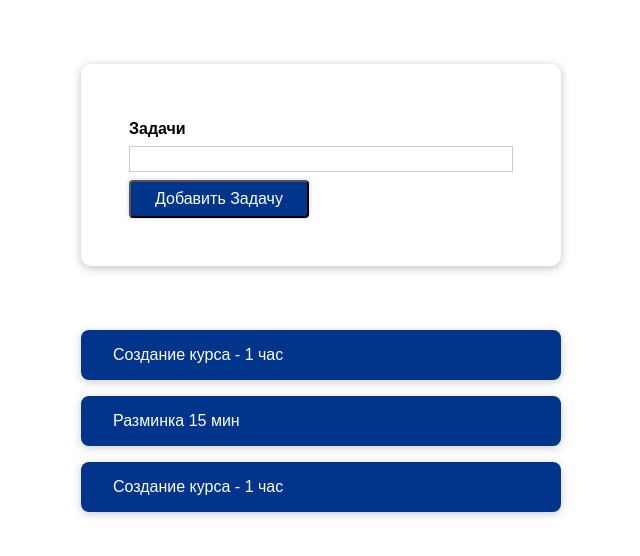
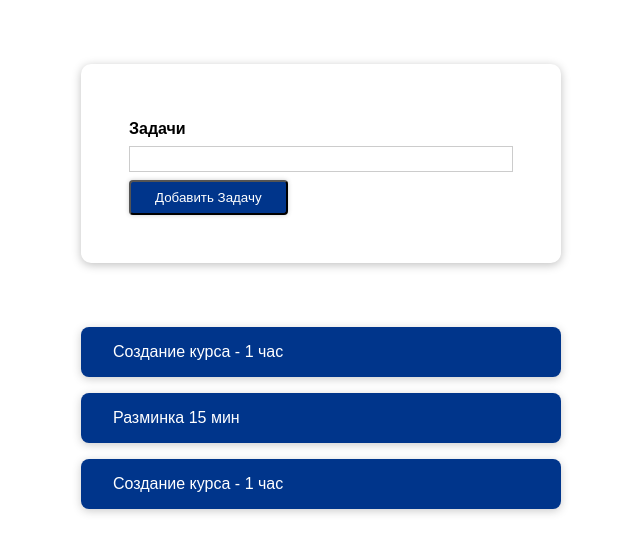
Before and after one commit to nadiavetrova/react-components-styling-practice, a React (Create React App) app: page / in a window 1280 px wide. Shown: the top 556 px of the page, without its empty margins (319-959 px from the left). Built offline with nearby package versions, Linux system fonts and the light colour scheme; the HTML template or start-up script is replaced by a standard one.

Commit message:
Знакомство со Styled Components

```diff
--- a/package.json
+++ b/package.json
@@ -9,6 +9,7 @@
     "react": "^17.0.1",
     "react-dom": "^17.0.1",
     "react-scripts": "4.0.1",
+    "styled-components": "^6.3.11",
     "web-vitals": "^0.2.4"
   },
   "scripts": {
--- a/src/components/UI/Button/Button.js
+++ b/src/components/UI/Button/Button.js
@@ -1,11 +1,31 @@
-import "./Button.css";
+import styled from "styled-components";
 
-const Button = (props) => {
-  return (
-    <button type={props.type} className="button">
-      {props.children}
-    </button>
-  );
-};
+const Button = styled.button`.button
+  font: inherit;
+  padding: 0.5rem 1.5rem;
+  color: white;
+  background: #00358b;
+  border-radius: 4px;
+  box-shadow: 0 0 4px rgba(50, 50, 50, 0.25);
+  cursor: pointer;
+
+&:focus {
+  outline: none;
+}
+
+&:hover,
+&:active {
+  background: #245fbd;
+  box-shadow: 0 0 8px rgba(50, 50, 50, 0.25);
+}
+`;
+
+// const Button = (props) => {
+//   return (
+//     <button type={props.type} className="button">
+//       {props.children}
+//     </button>
+//   );
+// };
 
 export default Button;
```
Also changed, not shown: 2 other files (tests, documents, lock files or other folders).
